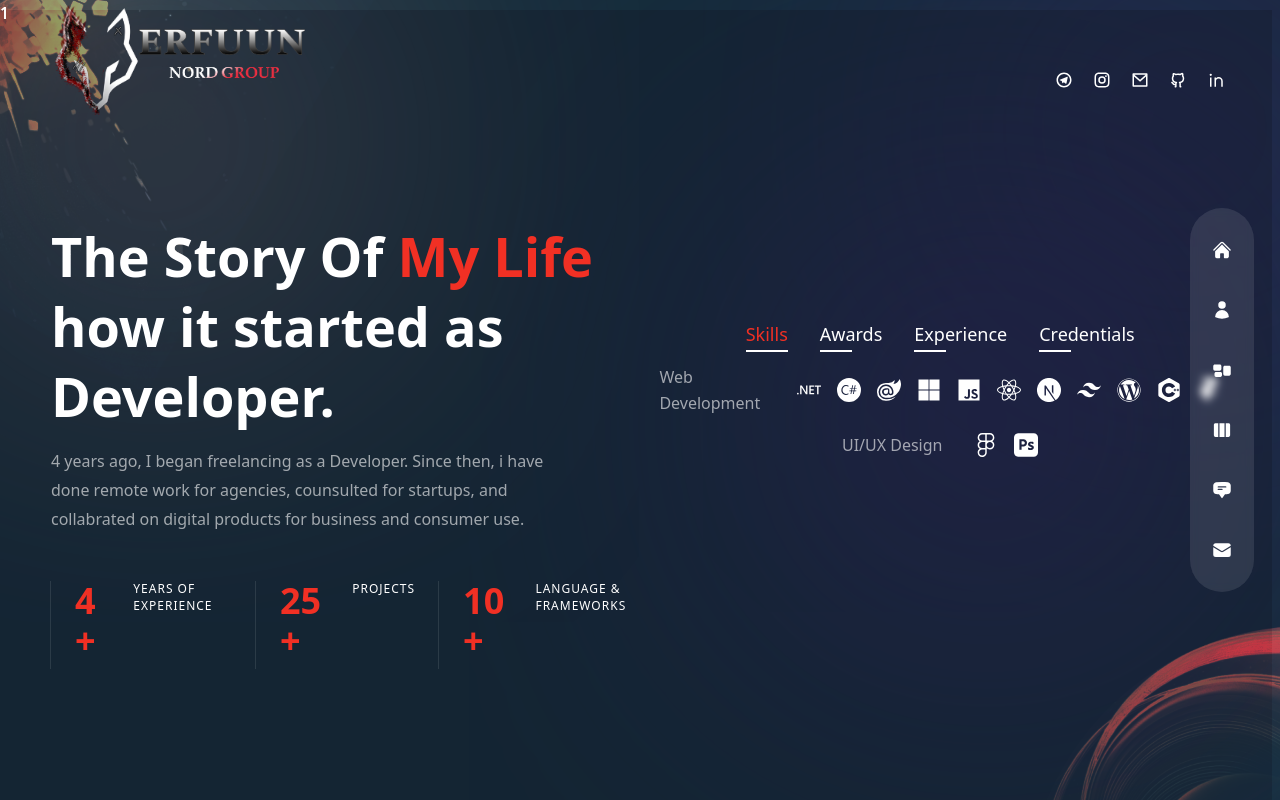
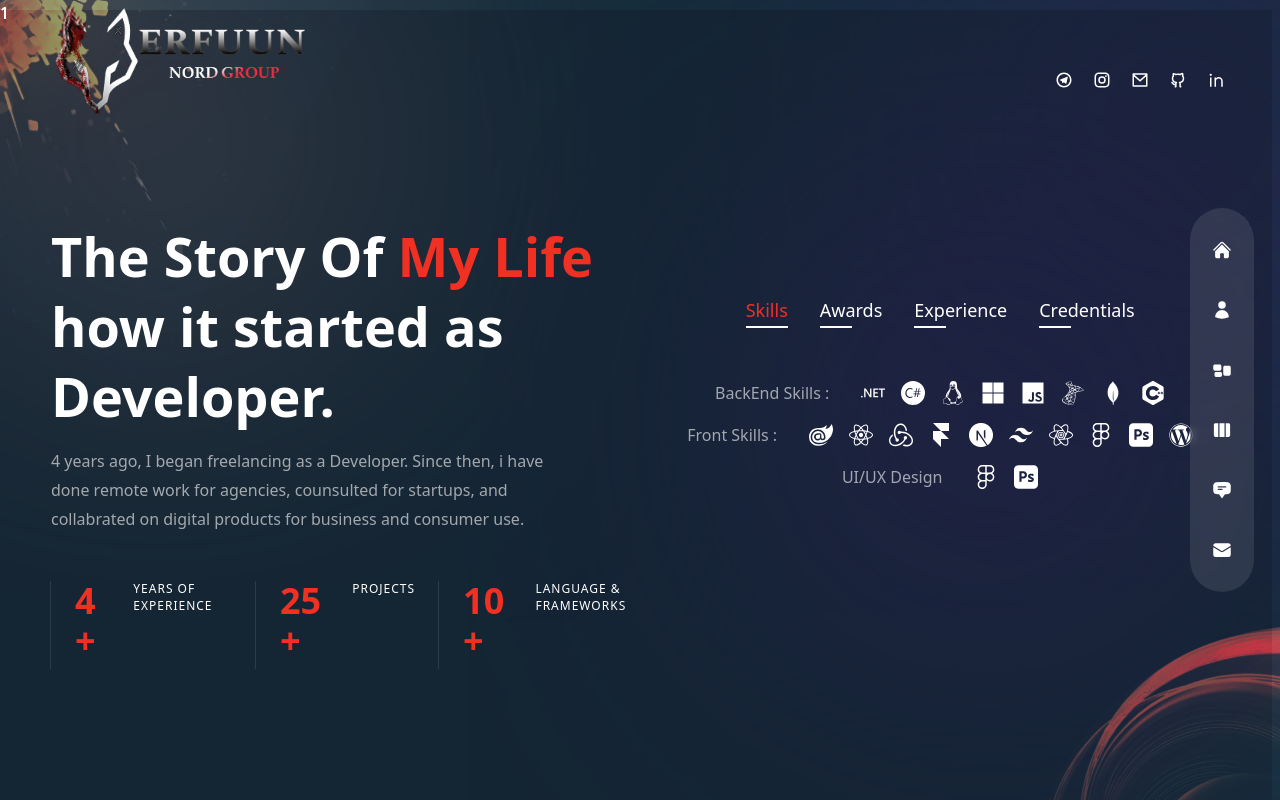
Before and after one commit to Erfuunm/Next-Portfolio, a Next.js app: page /about in a window 1280 px wide. Built offline with nearby package versions, Linux system fonts and the light colour scheme.

Commit message:
improved About.js 1) add new frameworks icons 2) update my counters

```diff
--- a/pages/about/index.js
+++ b/pages/about/index.js
@@ -1,10 +1,9 @@
 //  data
-import React, {useState} from 'react';
+import React, { useState } from 'react';
 import Test from './Test';
 
-import{
-  FaHtml5,
-  FaCss3,
+import {
+
   FaJs,
   FaReact,
   FaWordpress,
@@ -18,14 +17,18 @@ import {
   SiNextdotjs,
   SiCsharp,
   SiCplusplus,
-SiJavascript,
+  SiMongodb,
+  SiReactquery,
+  SiMicrosoftsqlserver,
+  SiRedux,
+  SiLinux,
   SiDotnet,
   SiBlazor,
   SiFramer,
   SiAdobephotoshop,
   SiTailwindcss,
 
-}from 'react-icons/si';
+} from 'react-icons/si';
 
 
 export const aboutData = [
@@ -33,22 +36,36 @@ export const aboutData = [
     title: 'skills',
     info: [
       {
-        title: 'Web Development',
+        title: 'BackEnd Skills : ',
         icons: [
           <SiDotnet key={2} />,
-          <SiCsharp key={2}/>,
-          <SiBlazor key={2} />,
+          <SiCsharp key={2} />,
+          <SiLinux key={2} />,
           <FaMicrosoft key={2} />,
           <FaJs key={2} />,
+          <SiMicrosoftsqlserver key={2} />,
+          <SiMongodb key={2} />,
+
+          <SiCplusplus key={2} />,
+
+
+        ],
+      },
+      {
+        title: 'Front Skills :',
+        icons: [
+          <SiBlazor key={2} />,
           <FaReact key={2} />,
+
+          <SiRedux key={2} />,
+          <SiFramer key={2} />,
           <SiNextdotjs key={2} />,
           <SiTailwindcss key={2} />,
+          <SiReactquery key={2} />,
+          <FaFigma key={2} />,
+          <SiAdobephotoshop key={2} />,
+          <FaWordpress key={2} />],
 
-          <FaWordpress key={2} />,
-          <SiCplusplus key={2} />,
-
-          <SiFramer key={2}/>,
-        ],
       },
       {
         title: 'UI/UX Design',
@@ -113,27 +130,24 @@ import Avatar from "../../components/Avatar";
 import Circles from '../../components/Circles';
 
 
-import {motion} from 'framer-motion';
-import {fadeIn} from '../../variants'
+import { motion } from 'framer-motion';
+import { fadeIn } from '../../variants'
 import { icons } from 'react-icons';
 
 import CountUp from 'react-countup';
 
 const About = () => {
-  const [index,setIndex] = useState(0);
+  const [index, setIndex] = useState(0);
   console.log(index);
-  return(
-     <div className='h-full bg-primary/30 -mt-[50px] text-center xl:text-left mt-[10px] mr-2'>
+  return (
+    <div className='h-full bg-primary/30 -mt-[50px]  text-center xl:text-left mt-[10px] mr-2'>
       <Circles />
-    <motion.div variants={fadeIn('right' , 0.2)} initial='hidden' animate='show' exit='hidden' className=' hidden xl:flex absolute bottom-0 -left-[370px]'>
-      {/* <Avatar /> */}
-    </motion.div>
       <div className=' container mx-auto h-full flex flex-col items-center xl:flex-row gap-x-6 '>
-      <div className=' mt-[250px] mb-[50px] xl:mt-[20px] flex-1 flex flex-col justify-center'>
-        <motion.h2 variants={fadeIn('right' , 0.2)} initial='hidden' animate='show' exit='hidden' className=' h2'>
+        <div className='  mt-[150px] mb-[50px] xl:mt-[20px] flex-1 flex flex-col justify-center'>
+          <motion.h2 variants={fadeIn('right', 0.2)} initial='hidden' animate='show' exit='hidden' className=' h2'>
             The Story Of <span className=' text-accent'>My Life</span>  how it started as Developer.
           </motion.h2>
-        <motion.p variants={fadeIn('right' , 0.4)} initial='hidden' animate='show' exit='hidden' className='  max-w-[500px] mx-auto xl:mx-0 mb-6 xl:mb-12 px-2 xl:px-0 '>
+          <motion.p variants={fadeIn('right', 0.4)} initial='hidden' animate='show' exit='hidden' className='  max-w-[500px] mx-auto xl:mx-0 mb-6 xl:mb-12 px-2 xl:px-0 '>
             4 years ago, I began freelancing as a Developer. Since then, i have
             done remote work for agencies, counsulted for startups, and
             collabrated on digital products for business and consumer use.
@@ -170,26 +184,27 @@ const About = () => {
 
           </motion.div>
         </div>
-      <motion.div variants={fadeIn('left' , 0.4)} initial='hidden' animate='show' exit='hidden'  className='flex flex-col items-center w-full xl:max-w-[48%] h-[480px]'>
+        <motion.div variants={fadeIn('left', 0.4)} initial='hidden' animate='show' exit='hidden' className='flex flex-col items-center w-full -mt-12 xl:max-w-[48%] h-[480px] '>
           <div className='flex gap-x-4 xl:gap-x-8 mx-auto xl:mx-0 mb-4 lg:mt-[150px]  '>
-          {aboutData.map((item, itemIndex)=>{
+            {aboutData.map((item, itemIndex) => {
               return <div key={itemIndex} className={` ${index === itemIndex && 'text-accent after:w-[100%] after:bg-accent after:transition-all after:duration-300'}cursor-pointer capitalize xl:text-lg relative after:w-8 after:h-[2px] after:bg-white after:absolute after:-bottom-1 after:left-0`}
-            onClick={()=> setIndex(itemIndex)}>{item.title}</div>;
+                onClick={() => setIndex(itemIndex)}>{item.title}</div>;
             })}
           </div>
-        <div className=' py-2 xl:py-0 flex flex-col place-items-center gap-y-2 xl:gap-y-4
+          <div className=' xl:py-10 flex flex-col place-items-center gap-y-2 xl:gap-y-4
         '>
-          {aboutData[index].info.map((item , itemIndex)=> {
-            return(
+            {aboutData[index].info.map((item, itemIndex) => {
+              return (
                 <div key={itemIndex} className='flex-1 flex flex-col md:flex-row max-w-max gap-x-2 items-center text-white/60 '>
                   <div className='font-light mb-2 mr-2 md:mb-0'>{item.title}</div>
                   <div className=' hidden md:flex'></div>
                   <div>{item.stage}</div>
                   <div className=' flex gap-x-4 '>
 
-              {item.icons?.map((icon , itemIndex)=>{
+                    {item.icons?.map((icon, itemIndex) => {
                       return <div className='text-2xl text-white' key={itemIndex}>{icon}</div>
                     })}
+
 
                   </div>
                 </div>
```
Lines whose indentation alone changed are shown as unchanged.
